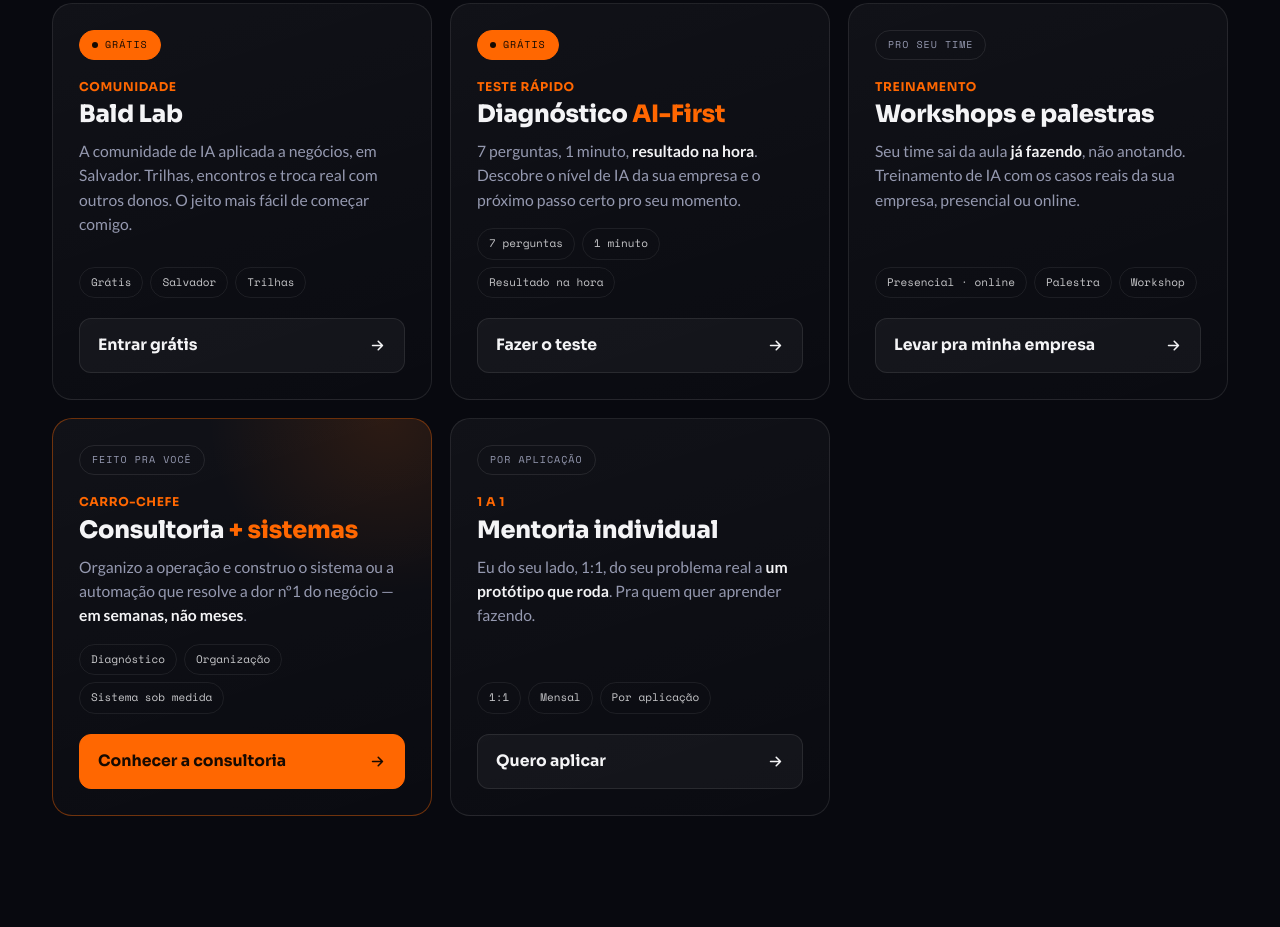
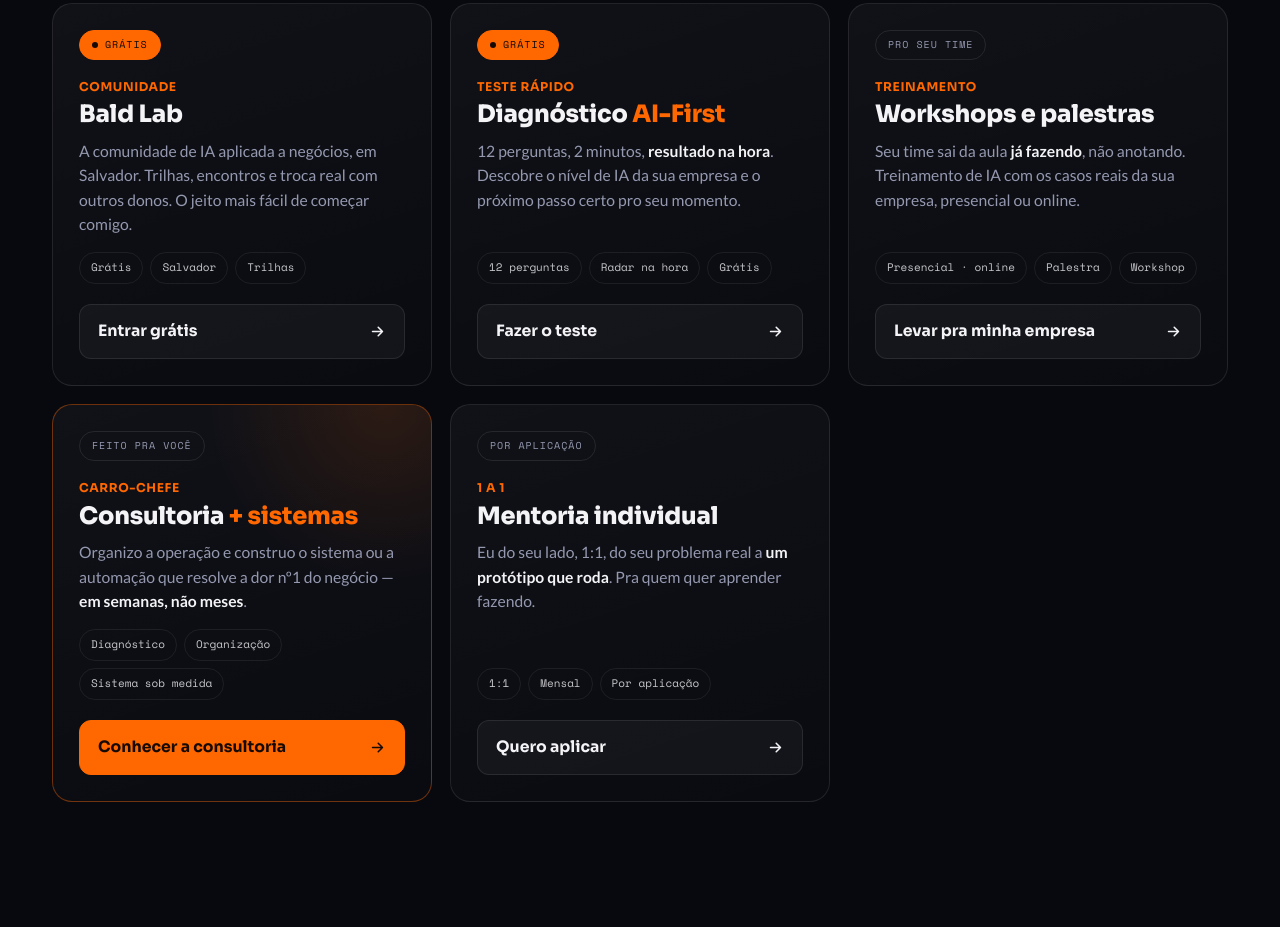
Before and after one commit to iago-borges-eng/iago-site, a plain HTML site: page index.html in a window 1280 px wide. Shown: the part 3086-4013 px from the top of the page. Drawn offline with nearby package versions, Linux system fonts and the light colour scheme; animation ran at ten frames a second.

Commit message:
fix(links+home): card do diagnóstico aponta pro /diagnostico novo (12 perguntas, radar) em vez do teste das férias
Co-Authored-By: Claude Opus 4.8 (1M context) <noreply@anthropic.com>

```diff
--- a/index.html
+++ b/index.html
@@ -495,8 +495,8 @@
           <span class="lbadge free"><span class="d"></span>Grátis</span>
           <div class="kick">Teste rápido</div>
           <h3>Diagnóstico <em>AI-First</em></h3>
-          <p>7 perguntas, 1 minuto, <b>resultado na hora</b>. Descobre o nível de IA da sua empresa e o próximo passo certo pro seu momento.</p>
-          <div class="lpills"><i>7 perguntas</i><i>1 minuto</i><i>Resultado na hora</i></div>
+          <p>12 perguntas, 2 minutos, <b>resultado na hora</b>. Descobre o nível de IA da sua empresa e o próximo passo certo pro seu momento.</p>
+          <div class="lpills"><i>12 perguntas</i><i>Radar na hora</i><i>Grátis</i></div>
           <span class="lcta">Fazer o teste <svg viewBox="0 0 24 24" fill="none" stroke="currentColor" stroke-width="2.2" stroke-linecap="round" stroke-linejoin="round"><path d="M5 12h14M13 6l6 6-6 6"/></svg></span>
         </a>
         <a class="lcard rv" href="/cursos">
```
Also changed, not shown: links.html (+3 -3 lines).
